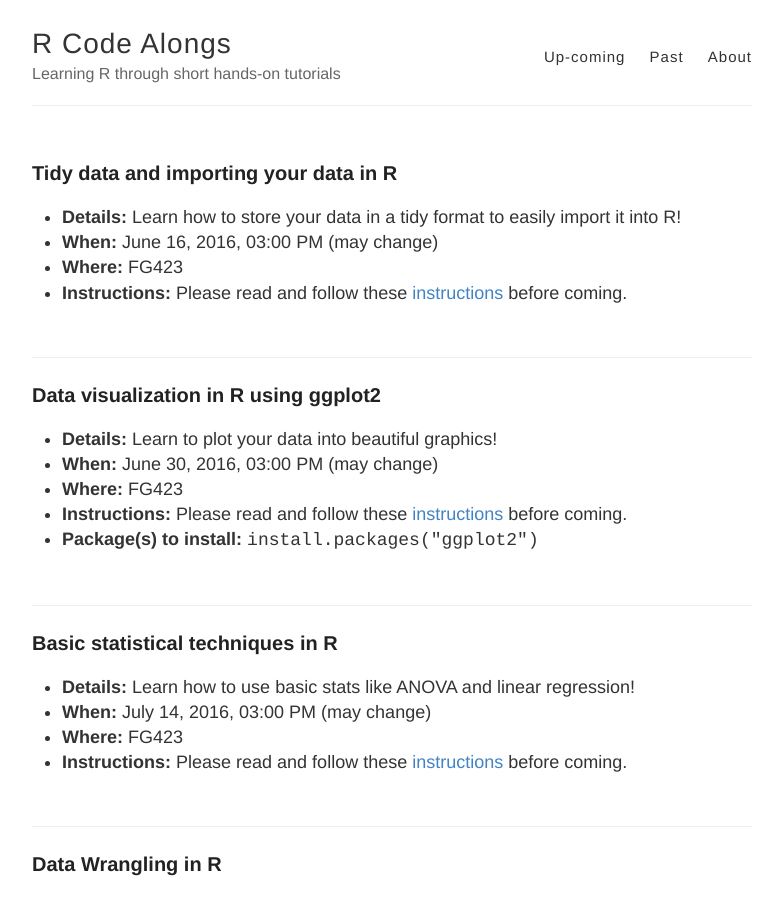
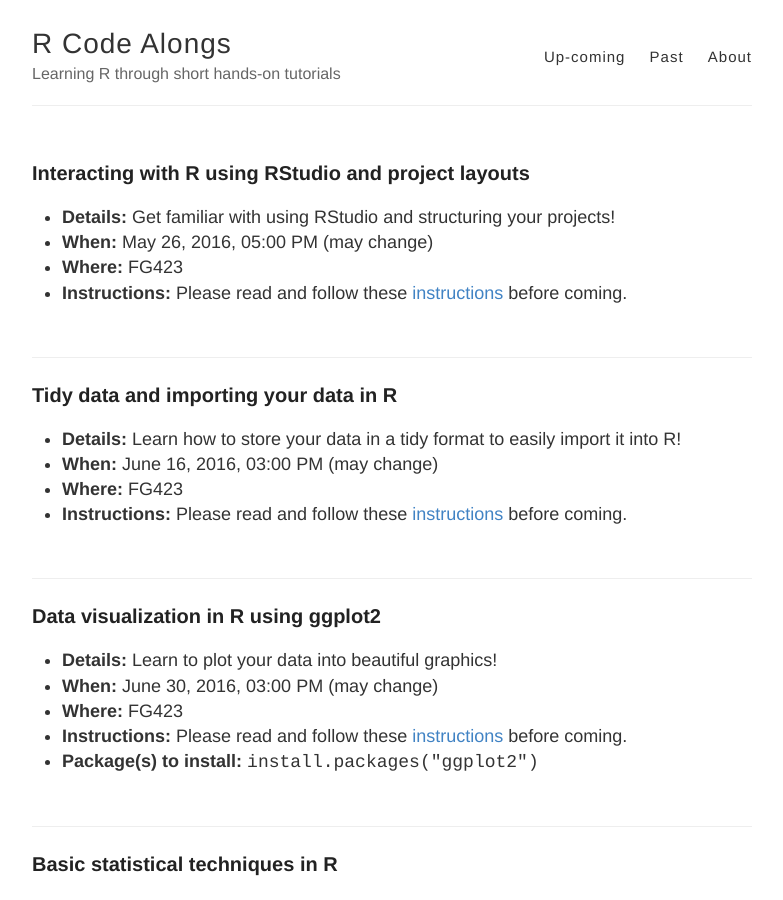
Before and after one commit to codeasmanuscript/code-along, a Jekyll site: the page built from index.html, in a window 1280 px wide and 900 px high. Shown: the whole window, without its empty margins (248-1031 px from the left). Built offline with Jekyll 4.4.1, drawn with Linux system fonts in a browser that asks for light colours.

Commit message:
Trying something out for the site to work

```diff
--- a/index.html
+++ b/index.html
@@ -4,13 +4,6 @@ layout: default
 
 <div class="posts">
   {% for post in site.posts reversed %}
-      {% capture nowyear %}{{'now' | date: '%Y'}}{% endcapture %}
-      {% capture postyear %}{{post.date | date: '%Y'}}{% endcapture %}
-      {% capture nowday %}{{'now' | date: '%j'}}{% endcapture %}
-      {% capture postday %}{{post.date | date: '%j'}}{% endcapture %}
-      {% assign postday = postday | plus: 0 %}
-      {% assign nowday = nowday | minus: 2 %}
-      {% if postyear > nowyear or postday >= nowday and postyear >= nowyear %}
       <article class="post">
       <h2>{{ post.title }}</h2>
       <ul>
@@ -22,6 +15,5 @@ layout: default
         {% if post.videolink != nil %}Note: this session was <a href="{{ post.videolink }}">live streamed here</a>{% endif %}
       </ul>
       </article>
-      {% endif %}
   {% endfor %}
 </div>
--- a/past.html
+++ b/past.html
@@ -11,7 +11,7 @@ permalink: /past/
       {% capture postday %}{{post.date | date: '%j'}}{% endcapture %}
       {% assign postday = postday | plus: 0 %}
       {% assign nowday = nowday | minus: 2 %}
-      {% if postday < nowday and postyear <= nowyear %}
+      {% if postday <= nowday and postyear <= nowyear %}
       <article class="post">
       <h2>{{ post.title }}</h2>
       <ul>
@@ -22,7 +22,7 @@ permalink: /past/
         {% if post.packages != nil %}<li><strong>Package(s) to install:</strong> <code>install.packages({{ post.packages }})</code></li>{% endif %}
         {% if post.videolink != nil %}Note: this session was <a href="{{ post.videolink }}">live streamed here</a>{% endif %}
       </ul>
+      </article>
       {% endif %}
-      </article>
   {% endfor %}
 </div>
```
